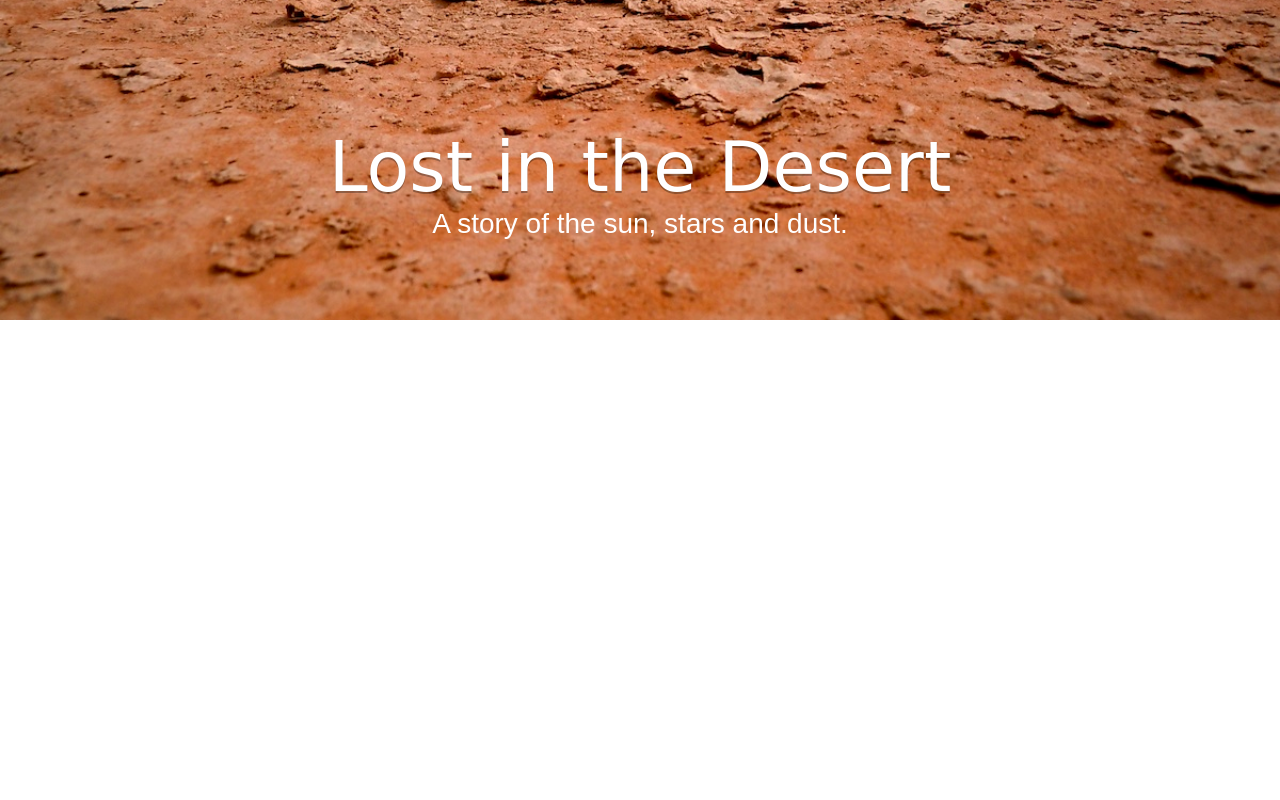
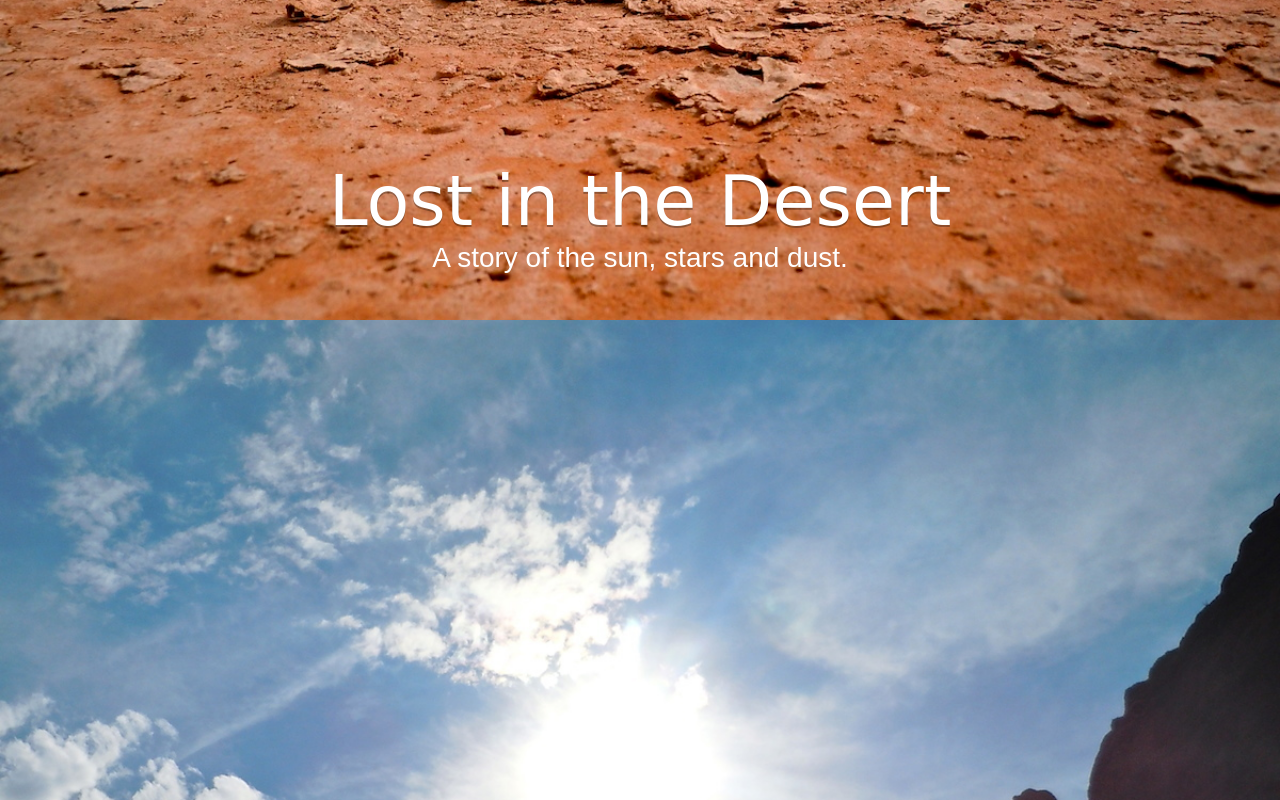
Before and after one commit to devinbrown/parallax, a plain HTML site: page stage/index.html in a window 1280 px wide. Shown: the part 480-1280 px from the top of the page. Before the commit the page ends 800 px from the top, so only its background shows below. Drawn offline with nearby package versions, Linux system fonts and the light colour scheme; a web font is replaced by a local one.

Commit message:
better ignores

```diff
--- a/stage/css/main.css
+++ b/stage/css/main.css
@@ -9,10 +9,11 @@ body {
   background-position: center;
   background-size: cover;
   width: 100%;
+  position: relative;
 }
 
 #curtain #banner {
-  bottom: 10%;
+  top: 80%;
   color: white;
   display: none;
   position: absolute;
@@ -31,3 +32,10 @@ body {
   font-size: 28px;
   font-weight: 200;
 }
+
+#first-image img {
+  overflow: hidden;
+  overflow-x: hidden;
+  overflow-y: hidden;
+  width: 100%;
+}
--- a/stage/index.html
+++ b/stage/index.html
@@ -21,5 +21,9 @@
       </div>
     </div>
 
+    <div id="first-image">
+      <img src="img/throttle.jpg"/>
+    </div>
+
   </body>
 </html>
--- a/stage/js/parallax.js
+++ b/stage/js/parallax.js
@@ -1,9 +1,11 @@
 $(document).ready(function() {
 
+  // intitalize
   updateCurtainHeight();
 
-
-
+  $(window).bind('scroll',function(e){
+    parallaxScroll();
+  });
 
   $(window).resize(function() {
     updateCurtainHeight();
@@ -12,8 +14,14 @@ $(document).ready(function() {
   function updateCurtainHeight() {
     $('#curtain').height($(window).height())
   }
+
+  function parallaxScroll(){
+    var bgScrollRate = 0.10;
+    var scrolled = $(window).scrollTop();
+    $('#banner').css('top',(80-(scrolled*bgScrollRate))+'%');
+  }
 });
 
 window.onload = function() {
-  $('#curtain #banner').delay(500).fadeIn(1200);
+  $('#curtain #banner').delay(200).fadeIn(1200);
 }
```
Also changed, not shown: stage/img/canyonlands.jpg (deleted), stage/img/throttle.jpg (added).
